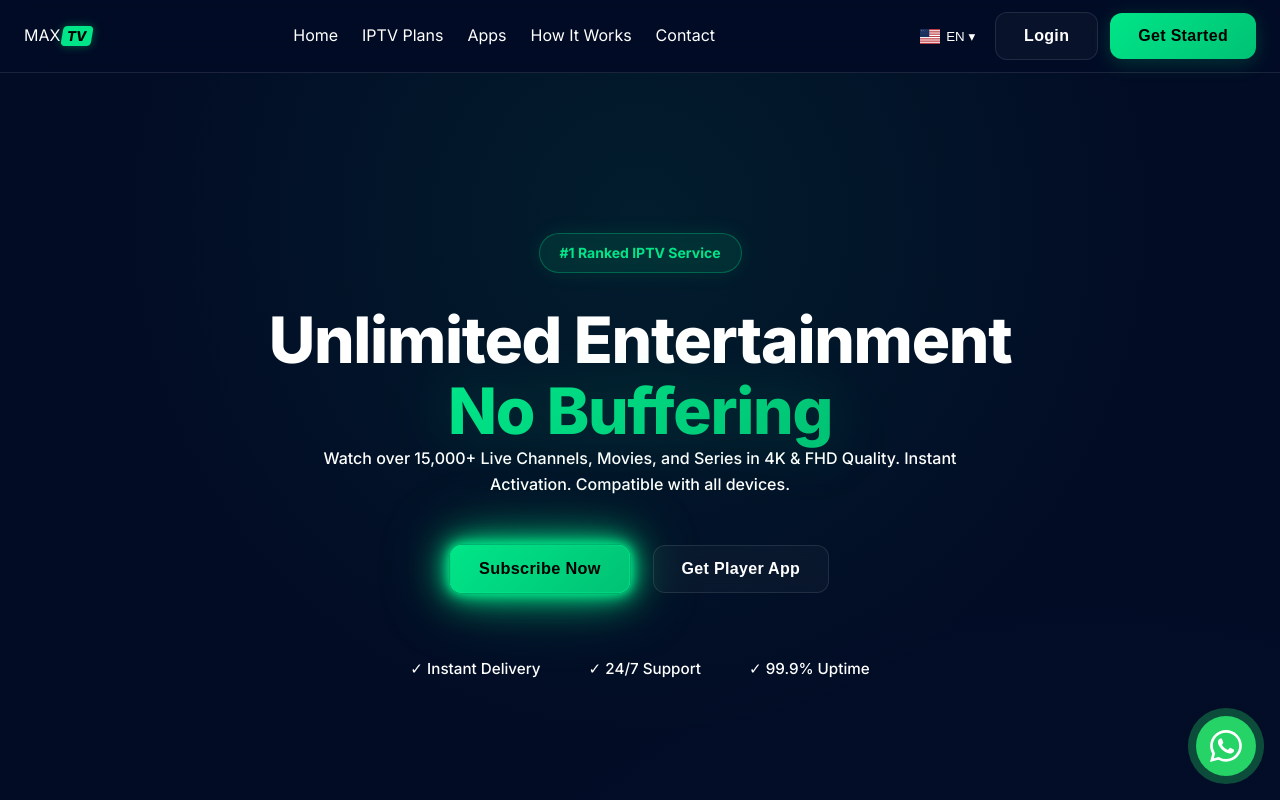
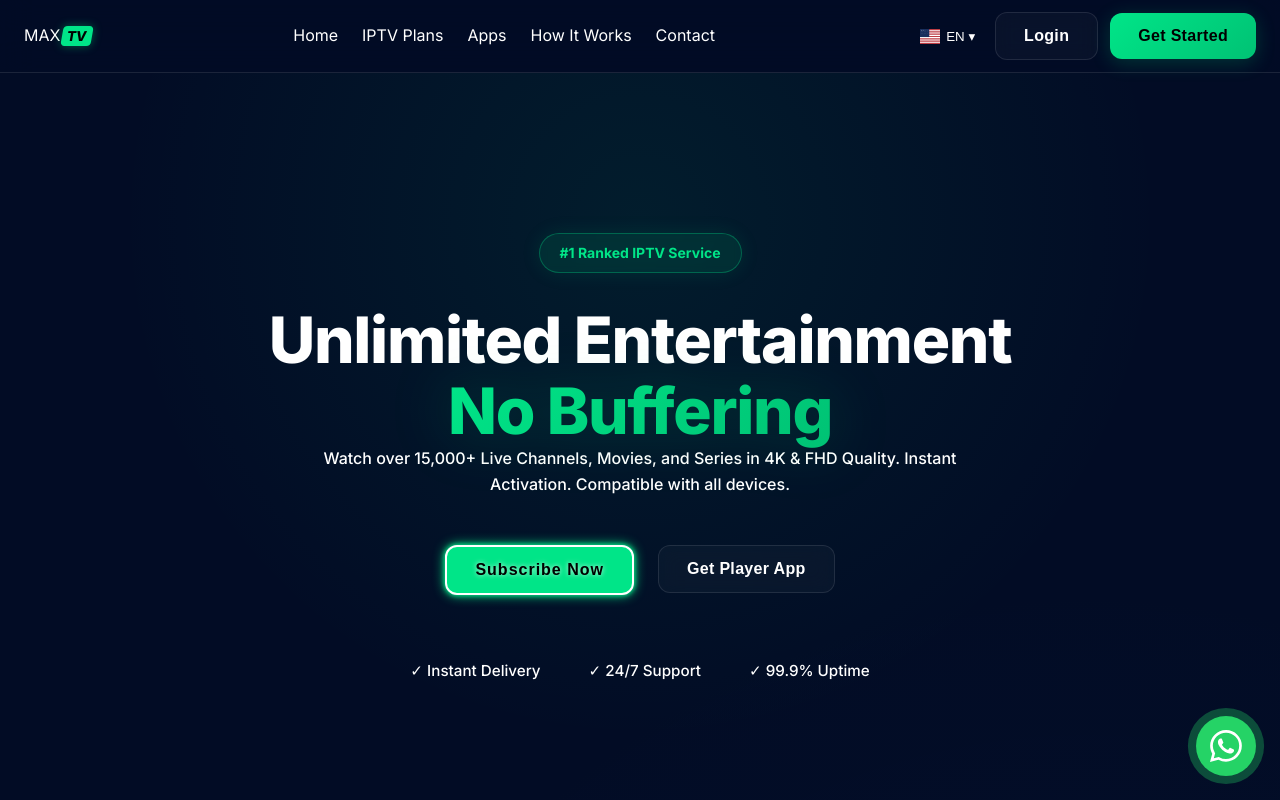
Before and after one commit to supertech26/MaxTV, a Next.js app: page / in a window 1280 px wide. Shown: the top 800 px of the page. Built offline with nearby package versions, Linux system fonts and the light colour scheme.

Commit message:
Style: Intensify neon glow effect

```diff
--- a/app/globals.css
+++ b/app/globals.css
@@ -71,24 +71,34 @@ a {
 
 @keyframes neon-pulse {
   0% {
-    box-shadow: 0 0 5px #00e588, 0 0 10px #00e588, 0 0 20px #00e588;
-    transform: scale(1);
+    box-shadow: 0 0 5px #00e588, 0 0 10px #00e588;
   }
 
   50% {
-    box-shadow: 0 0 10px #00e588, 0 0 20px #00e588, 0 0 40px #00e588, 0 0 80px rgba(0, 229, 136, 0.4);
-    transform: scale(1.02);
+    box-shadow:
+      0 0 5px #00e588,
+      0 0 20px #00e588,
+      0 0 40px #00e588,
+      0 0 60px rgba(0, 229, 136, 0.6);
   }
 
   100% {
-    box-shadow: 0 0 5px #00e588, 0 0 10px #00e588, 0 0 20px #00e588;
-    transform: scale(1);
+    box-shadow: 0 0 5px #00e588, 0 0 10px #00e588;
   }
 }
 
 .btn-glow {
-  animation: neon-pulse 1.5s infinite alternate;
-  border: 1px solid rgba(0, 229, 136, 0.8);
+  /* Intense Neon Style */
+  background: transparent !important;
+  /* Make bg transparent to let glow shine or keep if desired, usually neon needs dark bg or solid color */
+  background: #00e588 !important;
+  /* Keep solid for visibility against dark bg, but can be adjusted */
+  color: #000 !important;
+  font-weight: 800 !important;
+  border: 2px solid #fff;
+  animation: neon-pulse 2s infinite alternate;
+  text-shadow: 0 0 5px rgba(255, 255, 255, 0.8);
+  letter-spacing: 1px;
 }
 
 
```
